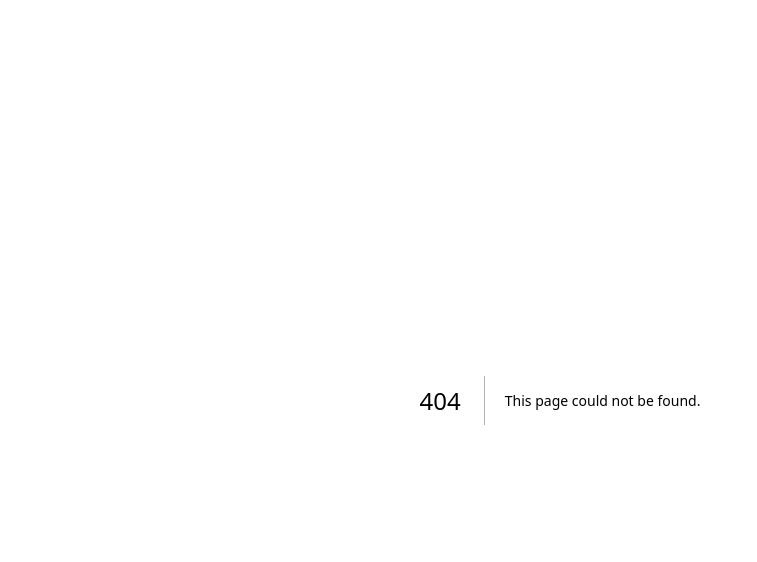
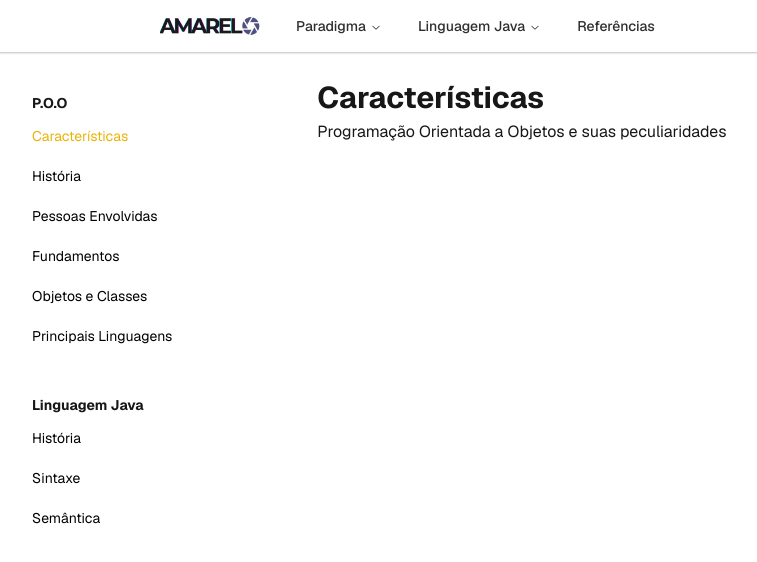
Before and after one commit to NeemisCC/Trabalho-Paradigma, a Next.js app: page /caracteristicas in a window 1280 px wide. Before the commit this address had no page. Shown: the top 562 px of the page, without its empty margins (80-837 px from the left). Built offline with nearby package versions, Linux system fonts and the light colour scheme.

Commit message:
created reusable components

```diff
--- /dev/null
+++ b/src/app/caracteristicas/page.tsx
@@ -0,0 +1,12 @@
+import { ArticleTitle } from "../components/article/article_title"
+import PageLayout from "../components/layout/PageLayout"
+
+const page = () => {
+    return (
+        <PageLayout>
+            <ArticleTitle title="Características" subtitle="Programação Orientada a Objetos e suas peculiaridades"/>
+        </PageLayout>
+    )
+}
+
+export default page
--- /dev/null
+++ b/src/app/components/article/article_title.tsx
@@ -0,0 +1,11 @@
+type Props = {
+    title: string;
+    subtitle: string;
+}
+
+export const ArticleTitle = ({ title, subtitle }: Props) => (
+    <div className="mb-5">
+        <h1 className="font-bold text-3xl">{title}</h1>
+        <h1 className="mt-1">{subtitle}</h1>
+    </div>
+)
--- a/src/app/components/menu/menu.tsx
+++ b/src/app/components/menu/menu.tsx
@@ -59,7 +59,7 @@ const components: { title: string; href: string; description: string }[] = [
 
 export function Menu() {
   return (
-    <div className="fixed top-0 w-full py-2 bg-amber-200/70 z-50 backdrop-blur-md opacity-90 shadow-md shadow-gray-500/50">
+    <div className="fixed top-0 w-full py-2  z-50 backdrop-blur-md opacity-90 shadow-sm shadow-gray-500/50">
         <NavigationMenu className="container px-60">
           <Image className="mr-5" src={LogoPreta} width={100} height={100} alt="sim"/>
           <NavigationMenuList>
--- /dev/null
+++ b/src/app/components/menu/menu_section.tsx
@@ -0,0 +1,14 @@
+import React, { PropsWithChildren } from 'react'
+
+interface Props extends PropsWithChildren {
+
+}
+const MenuSection = ({ children }: Props) => {
+    return (
+        <div className="p-4">
+            {children}
+        </div>
+    )
+}
+
+export default MenuSection
--- a/src/app/components/menu/section_item.tsx
+++ b/src/app/components/menu/section_item.tsx
@@ -1,7 +1,18 @@
+'use client'
+
+import { normalizeString } from "@/app/util/normalizeString";
+import Link from "next/link";
+import { usePathname } from "next/navigation";
+
 const MenuSectionItem = ({ text }: { text: string }) => {
+    const pathName = usePathname();
+
     return (
-        <div className="text-sm mb-5">
-            {text}
+        <div className={
+            `text-sm mb-5 text-black hover:text-yellow-500 hover:cursor-pointer transition-all duration-300
+            ${pathName == "/" + normalizeString(text) ? 'text-yellow-500' : ''}`
+        }>
+            <Link href={normalizeString(text)}>{text}</Link>
         </div>
     )
 }
```
Also changed, not shown: src/app/components/content.tsx (+9 -6 lines), src/app/Image/participantes.png (added).
